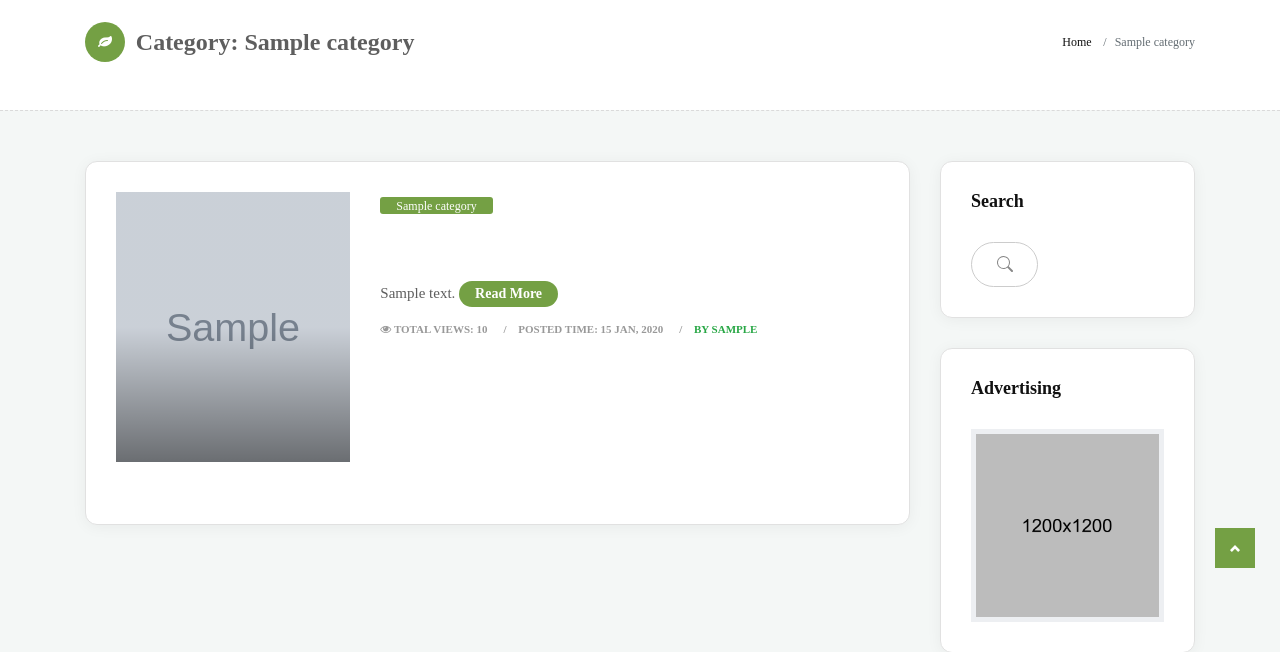
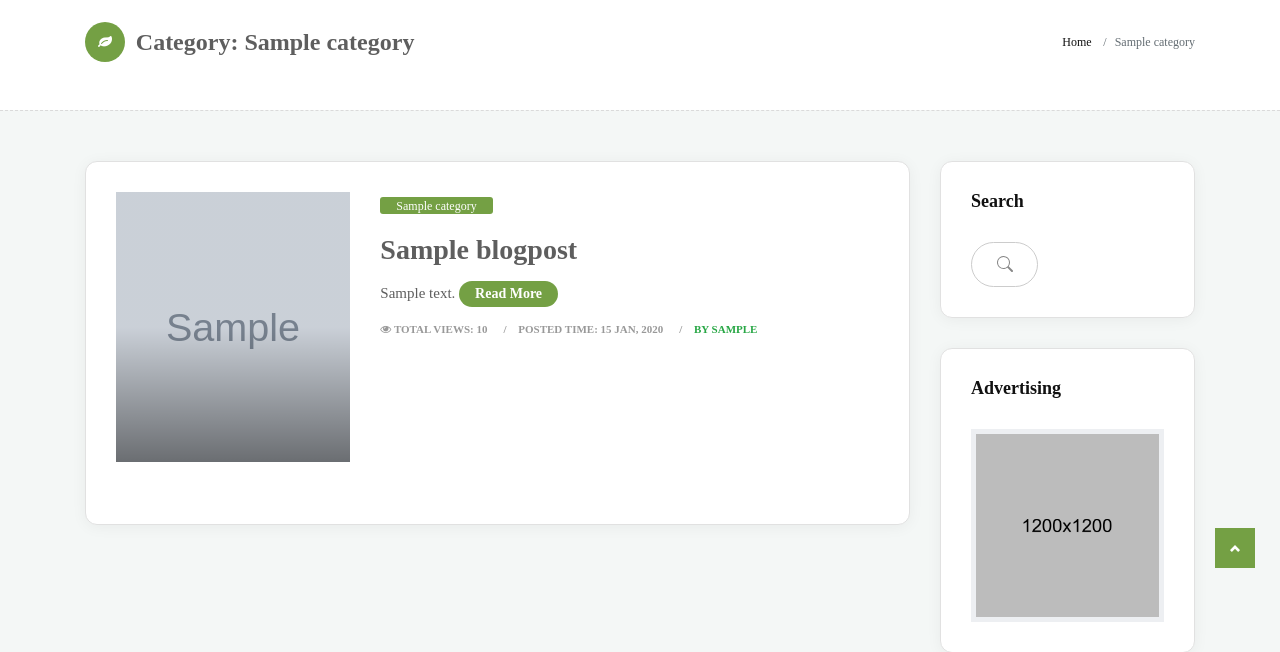
Before and after one commit to masudalnahid07/forest-time, a Django app: a page that uses templates/base.html in a window 1280 px wide. Shown: the part 332-984 px from the top of the page. Run offline with Django 5.2, Linux system fonts and the light colour scheme; tables that the repository leaves empty hold one stand-in row (values such as "Sample post"); grey boxes marked "Sample" are stand-in pictures; some libraries are stand-ins or nearby versions.

Commit message:
fix dark mode1

```diff
--- a/static/style.css
+++ b/static/style.css
@@ -2206,16 +2206,16 @@ body.dark-mode .header {
 
 
 /* হোমপেজের পোস্ট টাইটেল ও মেটা বক্সের সাদা ব্যাকগ্রাউন্ড সরানোর জন্য */
-.blog-meta,
+/* টাইটেলের পেছনের সাদা ব্যাকগ্রাউন্ড সরানোর জন্য */
+.blog-meta, .big-meta {
+    background: transparent !important;
+    background-color: transparent !important;
+}
+
+/* টাইটেল টেক্সট এবং লিঙ্কের জন্য */
 .blog-meta h4,
 .blog-meta h4 a {
     background: transparent !important;
-    background-color: transparent !important;
-    border: none !important; /* যদি কোনো বর্ডার থাকে */
-}
-
-/* টেক্সট যাতে ডার্ক মোডে দেখা যায় (সাদা হবে) */
-.blog-meta h4,
-.blog-meta h4 a {
-    color: #ffffff !important;
-}
+    color: inherit !important; /* টেক্সট কালার যাতে অটোমেটিক অ্যাডজাস্ট হয় */
+    text-decoration: none;
+}
```
